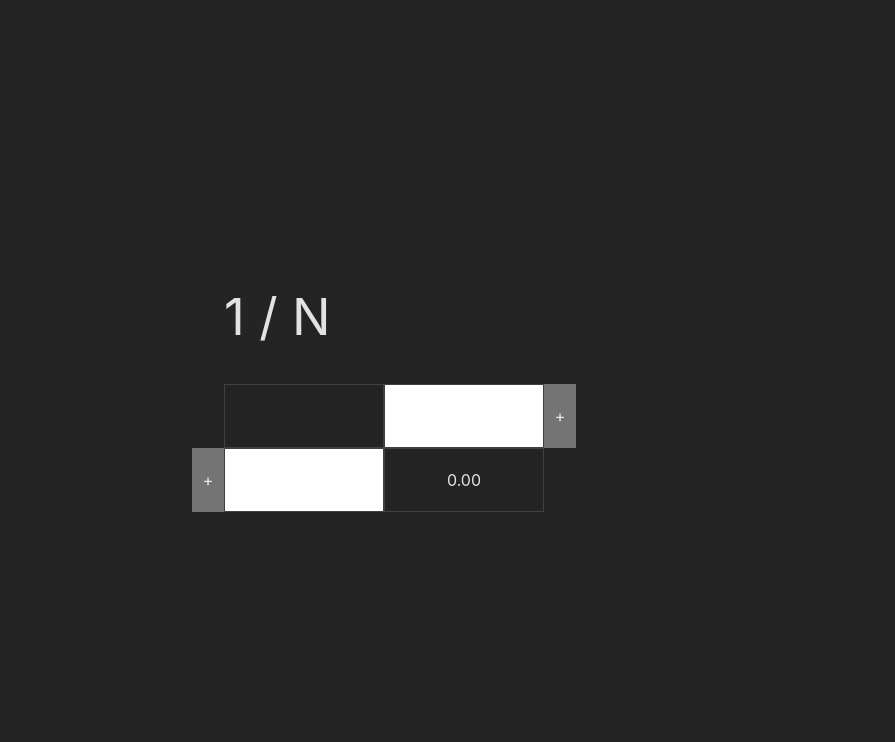
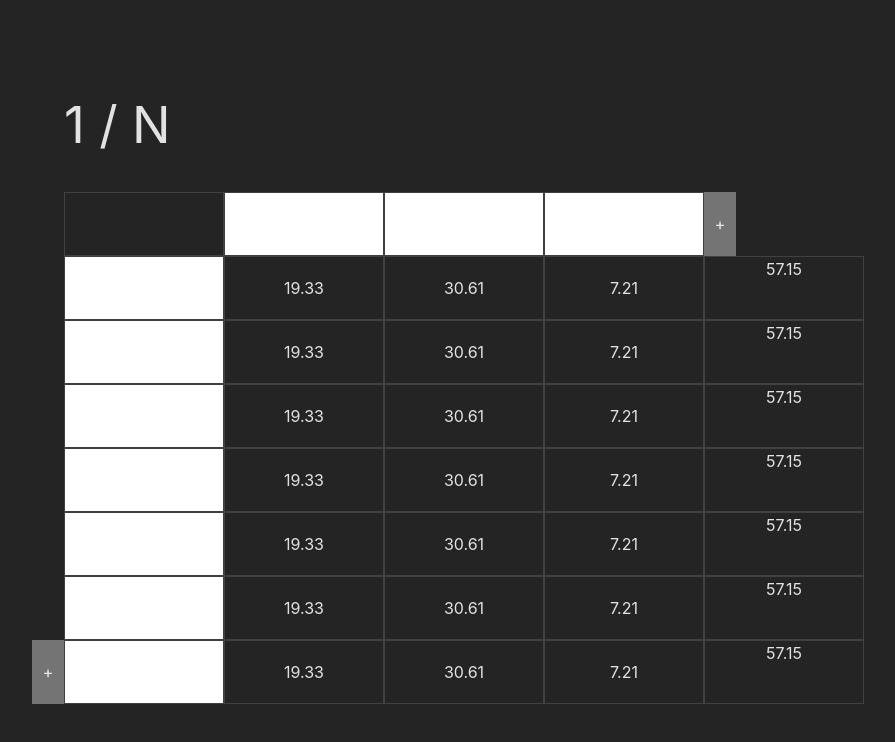
Before and after one commit to mikemklee/one-over-n, a Vue app: page / in a window 1280 px wide. Shown: the top 742 px of the page, without its empty margins (256-1151 px from the left). Built offline with nearby package versions, Linux system fonts and the light colour scheme.

Commit message:
Compute total expenses per person

```diff
--- a/src/components/Main.vue
+++ b/src/components/Main.vue
@@ -3,8 +3,16 @@ import { reactive, computed } from "vue";
 
 const expenses = reactive([
   {
-    description: "Food",
-    total: 0,
+    description: "Drinks",
+    total: 135.3,
+  },
+  {
+    description: "Tokyo sushi",
+    total: 214.25,
+  },
+  {
+    description: "Pizza",
+    total: 50.49,
   },
 ]);
 
@@ -22,7 +30,31 @@ function addExpense() {
 
 const people = reactive([
   {
-    name: "John",
+    name: "Min",
+    spent: 0,
+  },
+  {
+    name: "Hya",
+    spent: 0,
+  },
+  {
+    name: "Jess",
+    spent: 0,
+  },
+  {
+    name: "So",
+    spent: 0,
+  },
+  {
+    name: "Darren",
+    spent: 0,
+  },
+  {
+    name: "Bum",
+    spent: 0,
+  },
+  {
+    name: "Mun",
     spent: 0,
   },
 ]);
@@ -40,9 +72,14 @@ const expensePerPersonMatrix = computed(() => {
   const matrix = [];
 
   for (let i = 0; i < people.length; i++) {
-    const row = [];
+    const row = []; // hold expense per person
     for (let j = 0; j < expenses.length; j++) {
-      row.push(expenses[j]);
+      const expense = expenses[j];
+
+      const expensePerPerson = parseFloat(
+        expense.total / people.length
+      ).toFixed(2);
+      row.push(expensePerPerson);
     }
     matrix.push(row);
   }
@@ -75,14 +112,25 @@ const expensePerPersonMatrix = computed(() => {
     </div>
 
     <div class="col-start-2 col-end-auto row-start-2 flex flex-col">
-      <div v-for="(row, rowIdx) in expensePerPersonMatrix" :key="rowIdx">
+      <div
+        v-for="(expensesPerPerson, rowIdx) in expensePerPersonMatrix"
+        :key="rowIdx"
+      >
         <div class="flex-grow flex">
           <div
-            v-for="(item, j) in row"
+            v-for="(expensePerPerson, j) in expensesPerPerson"
             :key="j"
             class="cell flex justify-center items-center"
           >
-            {{ parseFloat(item.total / people.length).toFixed(2) }}
+            {{ expensePerPerson }}
+          </div>
+
+          <div class="absolute left-[100%] cell border border-green-200">
+            {{
+              expensesPerPerson.reduce((acc, amount) => {
+                return acc + parseFloat(amount);
+              }, 0)
+            }}
           </div>
         </div>
       </div>
```
